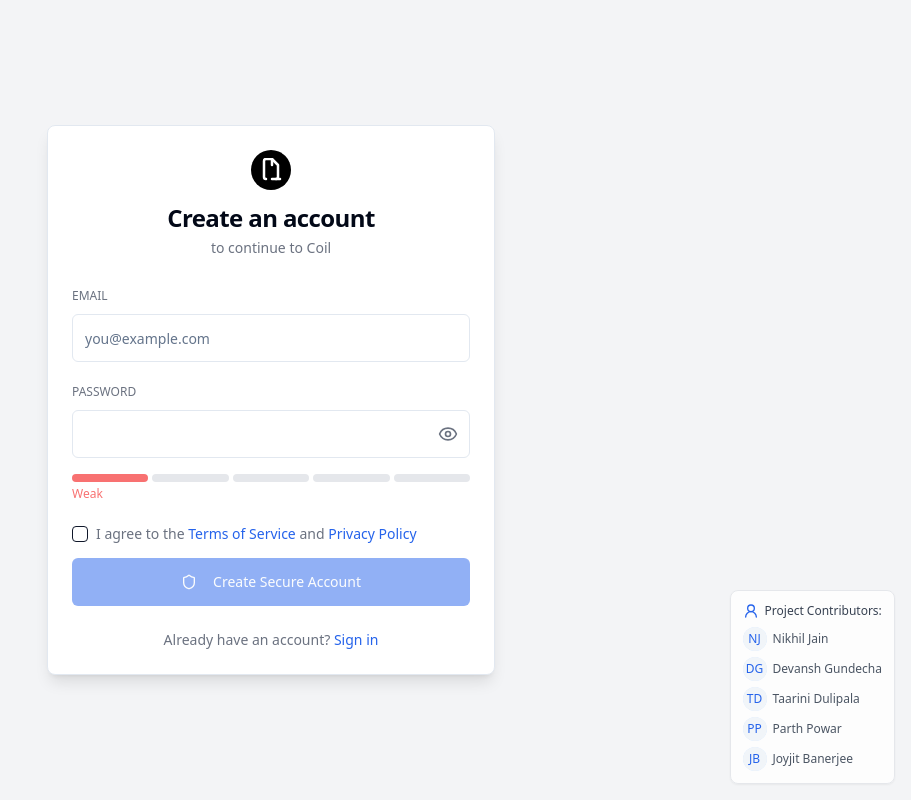
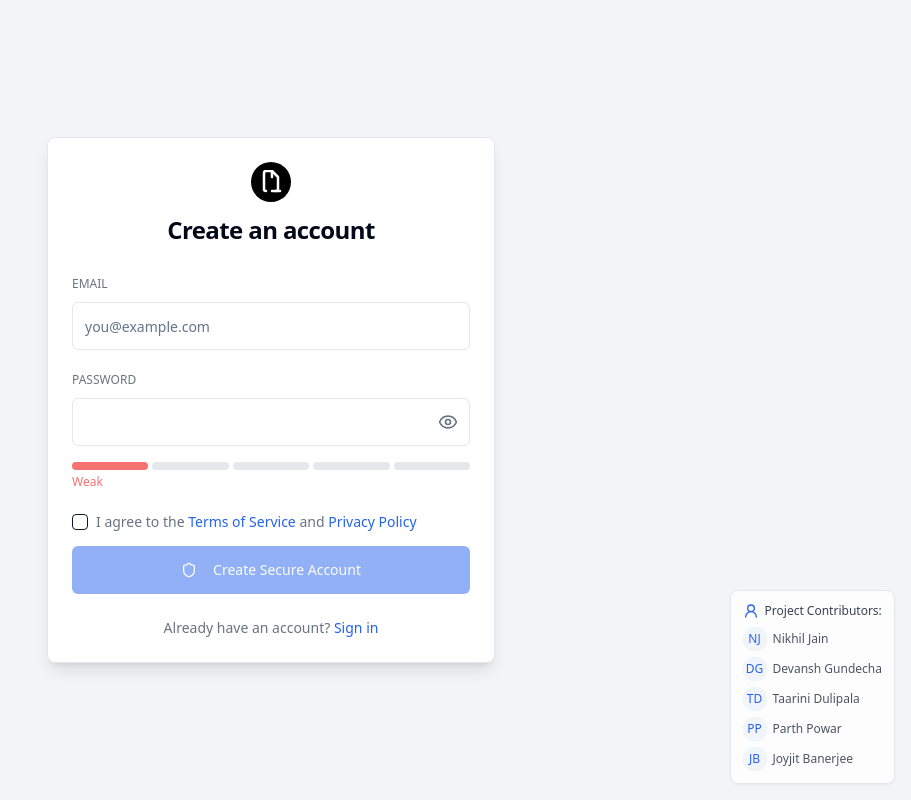
Before and after one commit to themadjocker/securepass-gate, a React (Vite) app: page / in a window 1280 px wide. Shown: the whole page, without its empty margins (369-1280 px from the left). Built offline with nearby package versions, Linux system fonts and the light colour scheme.

Commit message:
Remove "to continue to Coil" text
Removes the text "to continue to Coil" from the LoginForm component.

```diff
--- a/src/components/LoginForm.tsx
+++ b/src/components/LoginForm.tsx
@@ -1,4 +1,3 @@
-
 import { useState } from "react";
 import { useToast } from "@/hooks/use-toast";
 import { Card, CardContent, CardHeader, CardTitle, CardFooter } from "@/components/ui/card";
@@ -89,7 +88,6 @@ const LoginForm = () => {
       <CardHeader className="space-y-1 flex flex-col items-center">
         <Logo />
         <CardTitle className="text-2xl font-semibold text-center">Create an account</CardTitle>
-        <p className="text-sm text-gray-500 text-center">to continue to Coil</p>
       </CardHeader>
       <CardContent>
         <form onSubmit={handleSubmit} autoComplete="off" className="space-y-4">
```
